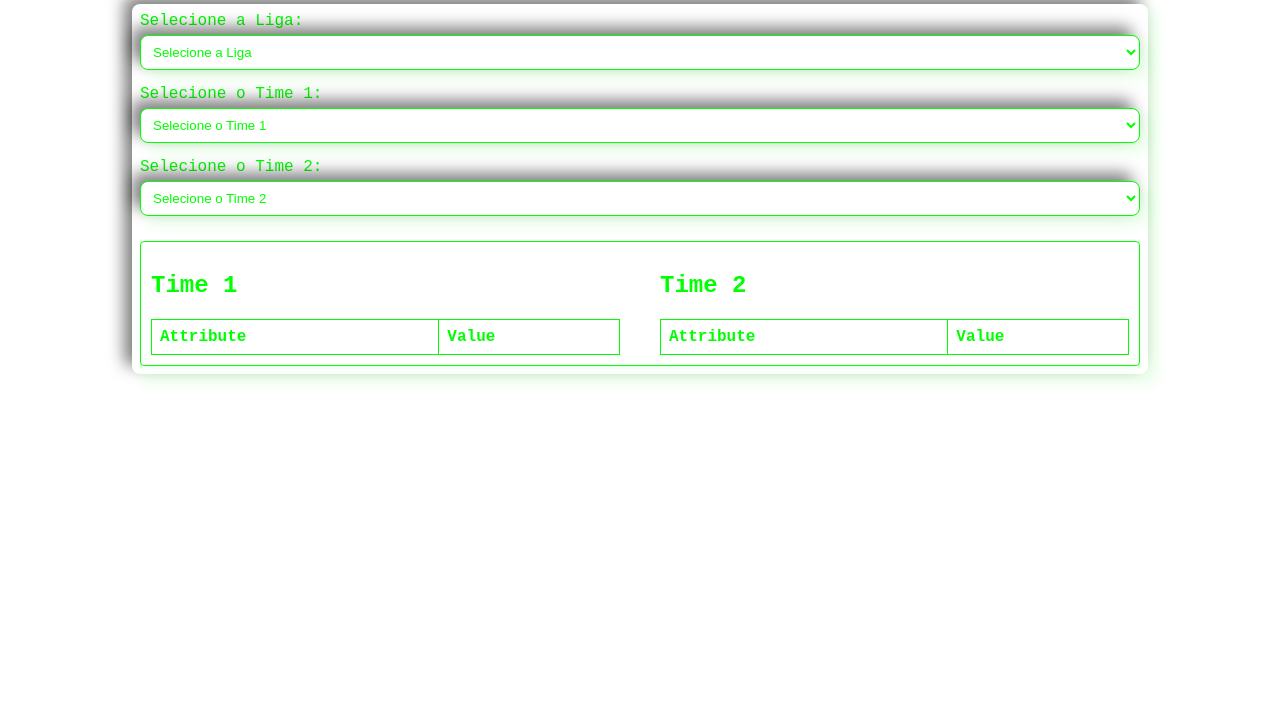
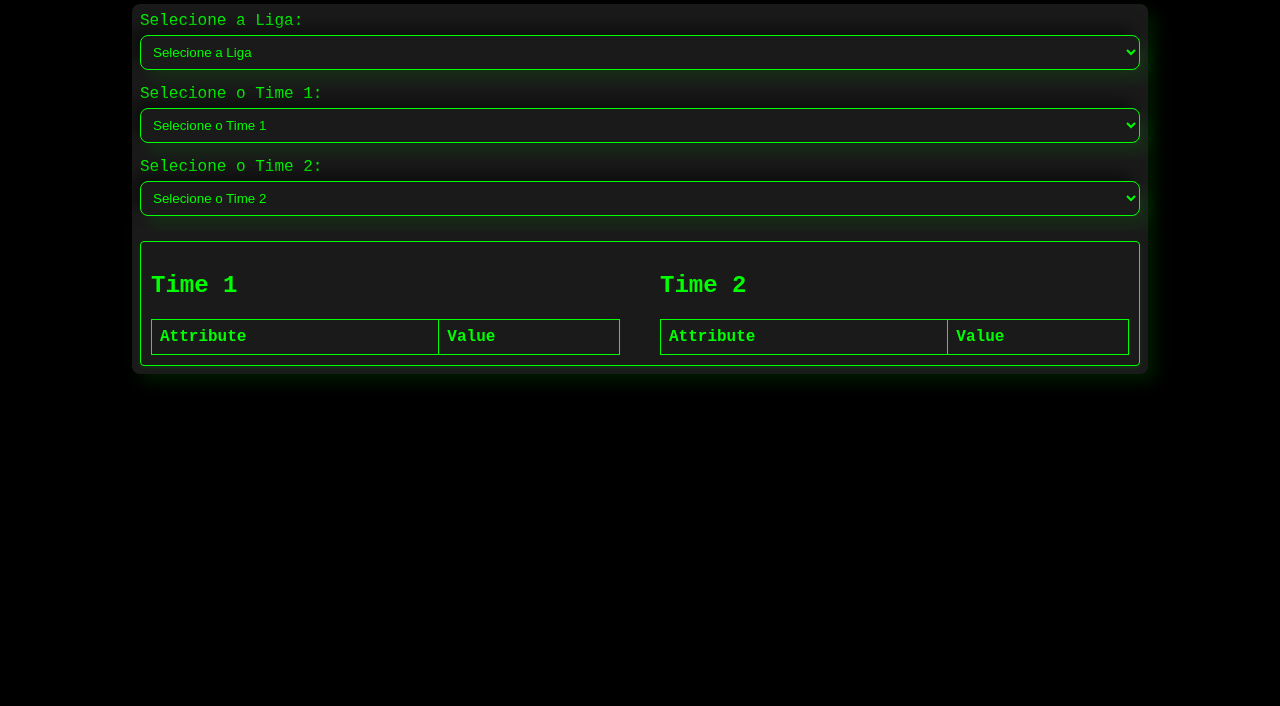
Before and after one commit to VictorDeLucca/LoloverTips, a website: page public/index.html in a window 1280 px wide. Shown: the part 94-800 px from the top of the page. Drawn offline with nearby package versions, Linux system fonts and the light colour scheme.

Commit message:
de volta aop hacker

```diff
--- a/public/index.html
+++ b/public/index.html
@@ -5,7 +5,7 @@
     <style>
       body {
         font-family: "Courier New", monospace; /* Terminal hacker-style font */
-        background-color: #ffffff; /* Black background */
+        background-color: #000000; /* Black background */
         margin: 0;
         padding: 20px;
         color: #00ff00; /* Green text color */
@@ -23,7 +23,7 @@
       }
 
       .neumorphism {
-        background: #ffffff; /* Dark gray box background */
+        background: #1a1a1a; /* Dark gray box background */
         border-radius: 8px;
         padding: 8px;
         box-shadow: 8px 8px 16px rgba(0, 255, 0, 0.1),
@@ -50,12 +50,12 @@
         border: 1px solid #00ff00; /* Green border */
         border-radius: 4px;
         margin-bottom: 15px;
-        background-color: #ffffff; /* Dark gray background */
+        background-color: #1a1a1a; /* Dark gray background */
         color: #00ff00; /* Green text color */
       }
 
       .result-json {
-        background-color: #ffffff; /* Dark gray box background */
+        background-color: #1a1a1a; /* Dark gray box background */
         border: 1px solid #00ff00; /* Green border */
         border-radius: 4px;
         padding: 10px;
@@ -88,7 +88,7 @@
 
       #jsonTableTeam1 th,
       #jsonTableTeam2 th {
-        background-color: #ffffff; /* Dark gray background */
+        background-color: #1a1a1a; /* Dark gray background */
         color: #00ff00; /* Green text color */
       }
     </style>
```
